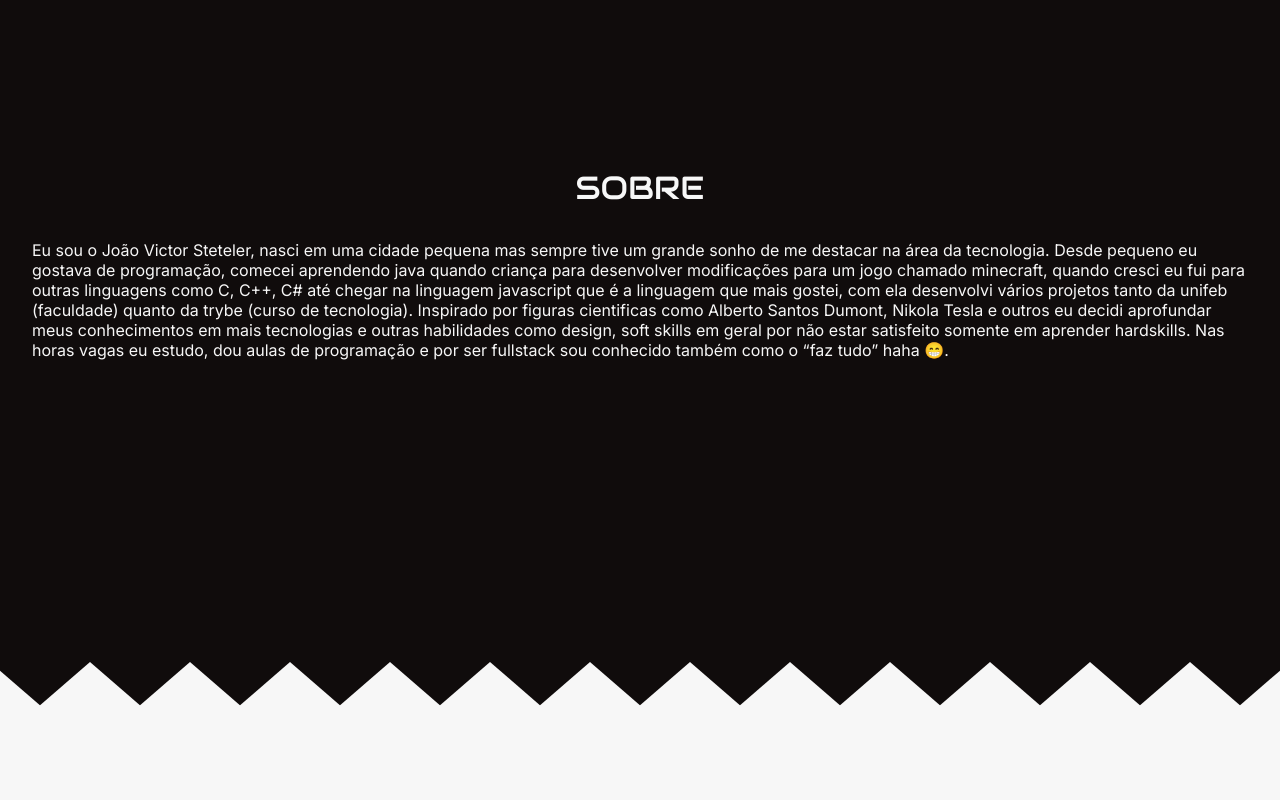
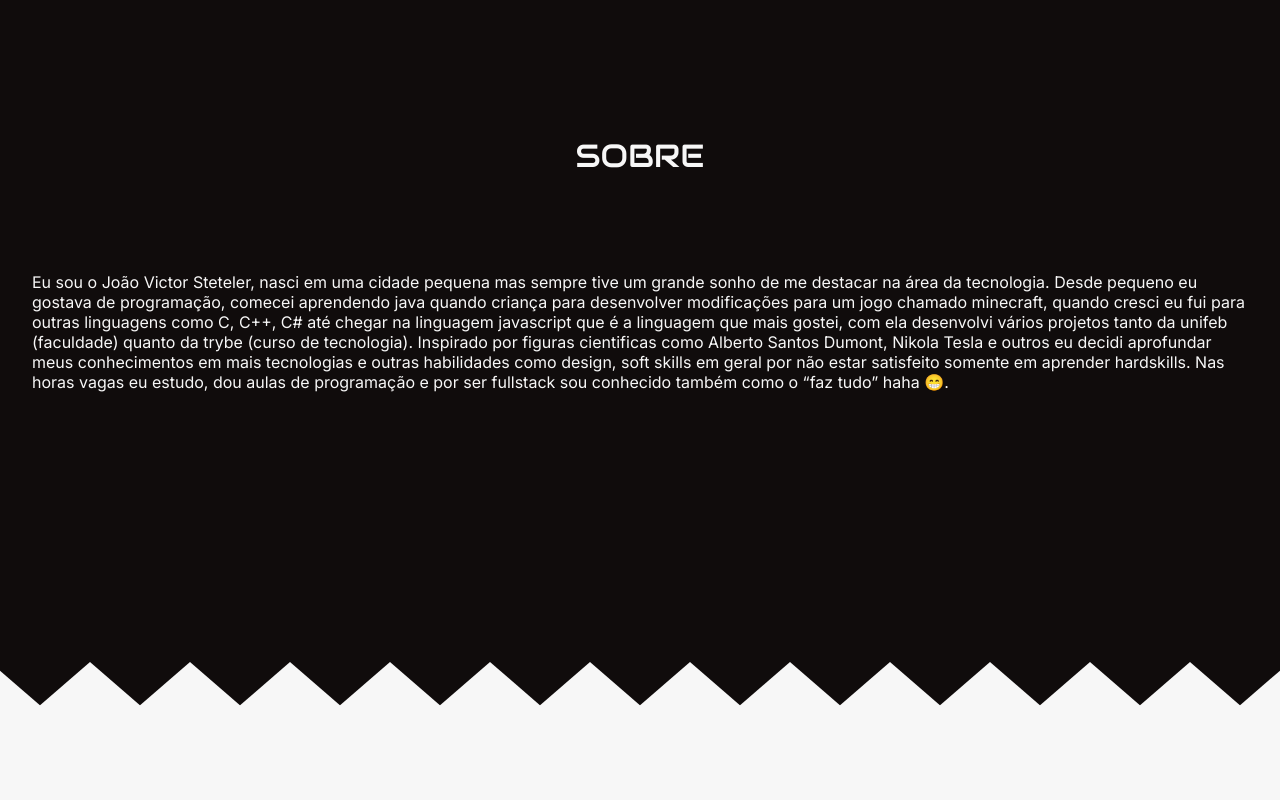
Before and after one commit to steteler/steteler-portfolio, a Next.js app: page / in a window 1280 px wide. Shown: the part 980-1780 px from the top of the page. Built offline with nearby package versions, Linux system fonts and the light colour scheme.

Commit message:
style(styles/title): adicionado text align e margin bottom no title style

```diff
--- a/styles/Title.module.css
+++ b/styles/Title.module.css
@@ -5,4 +5,6 @@
   font-weight: 400;
   line-height: normal;
   text-transform: uppercase;
+  text-align: center;
+  margin-bottom: 4rem;
 }
```
